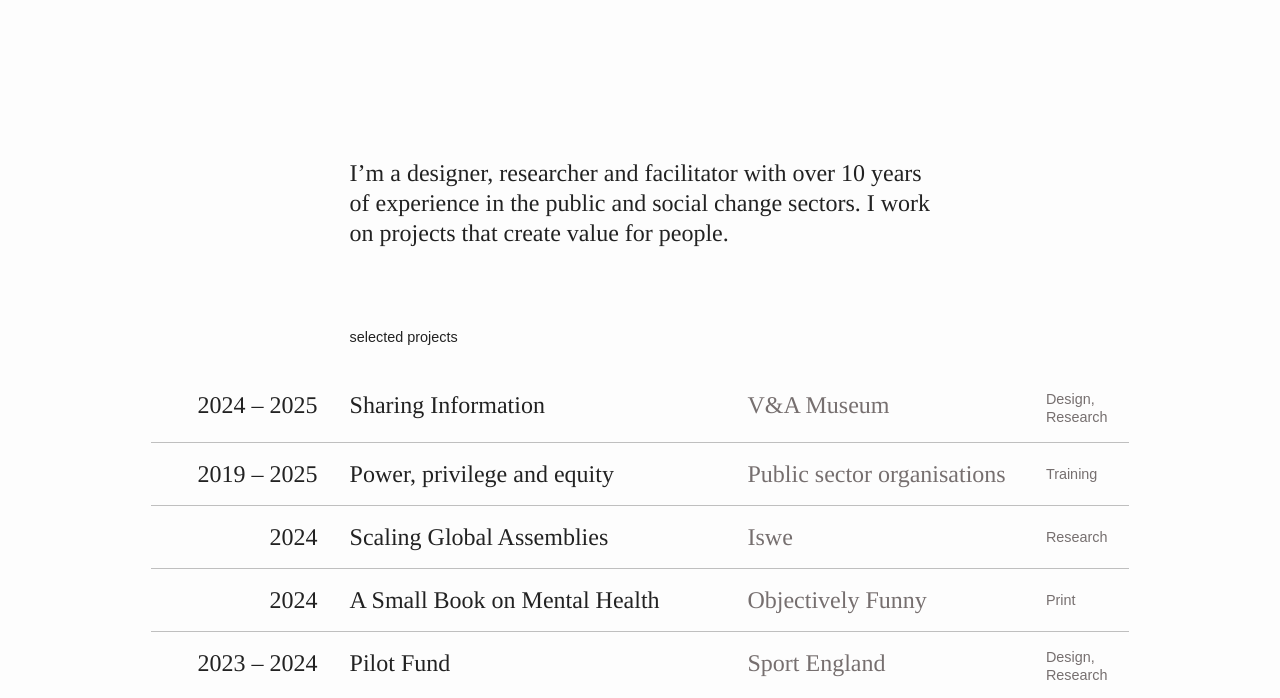
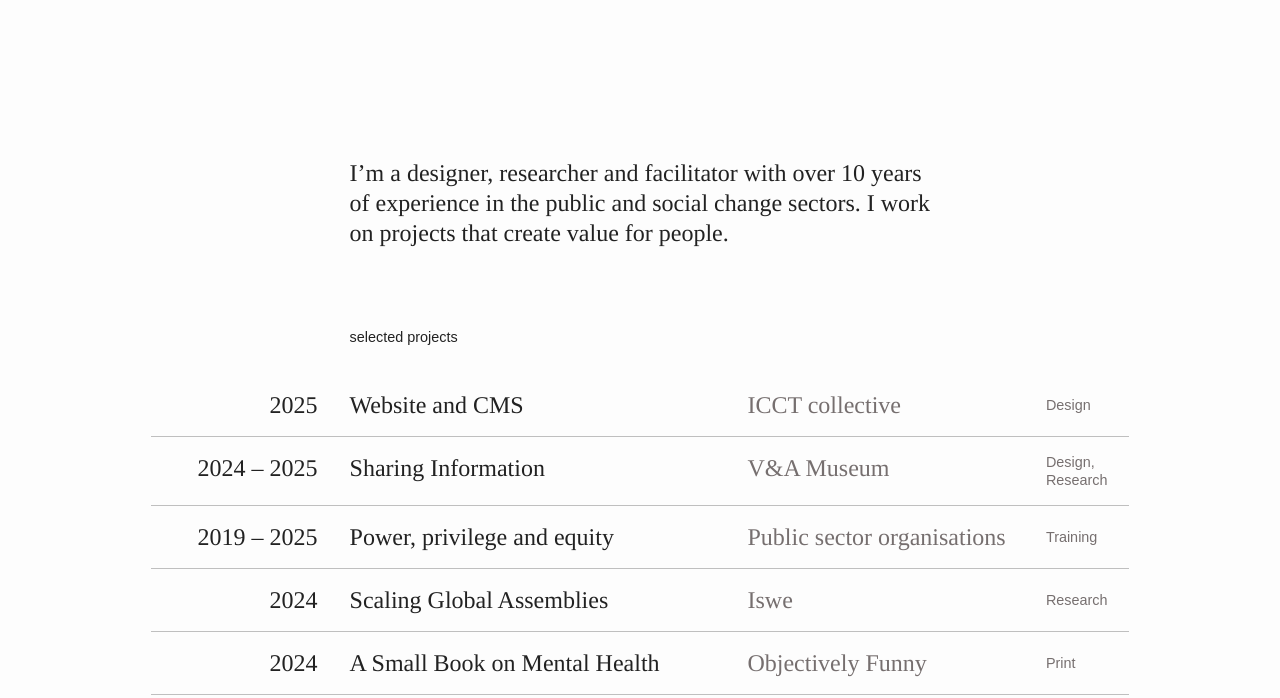
Before and after one commit to soniaturcotte/soniaturcotte.com, an Eleventy site: page work.njk in a window 1280 px wide. Shown: the part 101-799 px from the top of the page. Built offline with nearby package versions, Linux system fonts and the light colour scheme; Eleventy itself is replaced by a stand-in of ours; files that its build step writes are made by us from their sources.

Commit message:
add icct to website

```diff
--- a/work.njk
+++ b/work.njk
@@ -13,6 +13,24 @@
   </div>
 
   <div class="wide">
+       <details>
+        <summary class="work-item">
+            <span class="date">2025</span>
+            <span class="title">Website and CMS</span>
+            <span class="org">ICCT collective</span>
+            <span class="category grey">Design</span>
+        </summary>
+
+        <div class="row-detail">
+            <div class="work-img"><img loading="lazy" src="/images/digital-garden/icct-home.webp" alt="Screenshot of ICCT website homepage with 8 posts visible"></div>
+            <div class="description">
+                <p>Website and CMS for independent collective devoted to for intellectual and artistic study and experimentation.</p>
+
+                <span class="small-text work-credit">with Marina Ionita and the ICCT collective</a></span>
+            </div>
+
+        </div>
+    </details>
        <details>
         <summary class="work-item">
             <span class="date">2024 – 2025</span>
```
